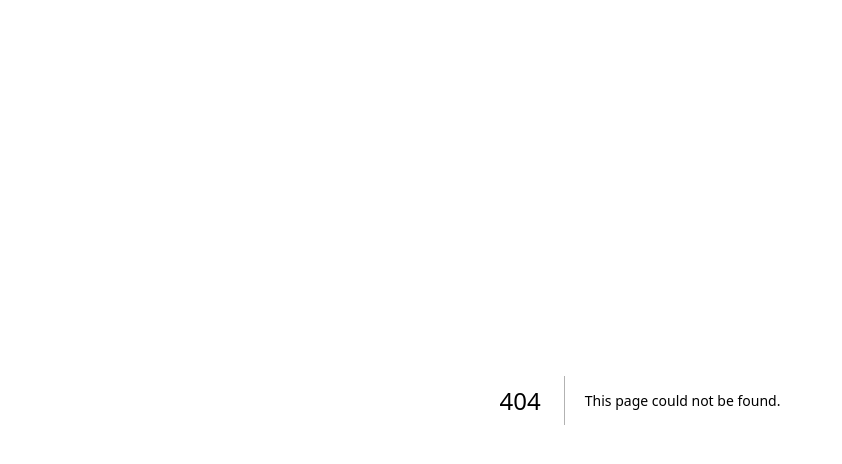
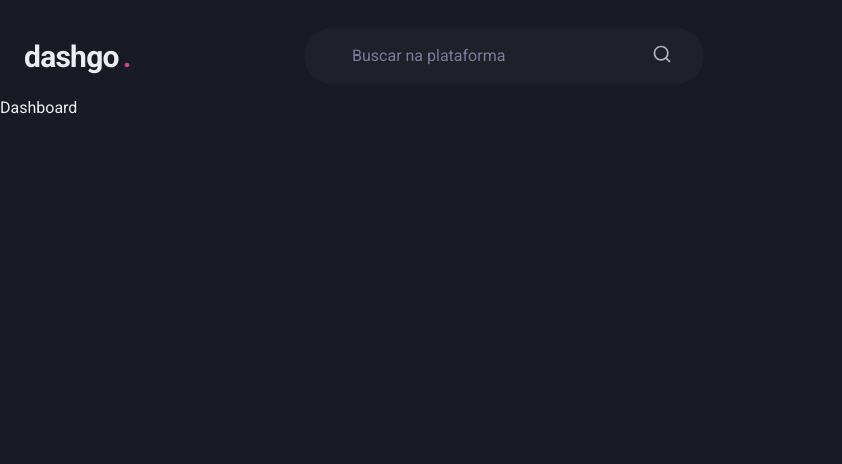
Before and after one commit to lnabesima/dashgo, a Next.js app: page /dashboard in a window 1280 px wide. Before the commit this address had no page. Shown: the top 464 px of the page, without its empty margins (0-842 px from the left). Built offline with nearby package versions, Linux system fonts and the light colour scheme.

Commit message:
feat: add search box to header

```diff
--- a/package.json
+++ b/package.json
@@ -22,6 +22,7 @@
     "next": "13.1.2",
     "react": "18.2.0",
     "react-dom": "18.2.0",
+    "react-icons": "^4.7.1",
     "typescript": "4.9.4"
   }
 }
--- /dev/null
+++ b/src/components/Header.tsx
@@ -0,0 +1,48 @@
+import { Flex, Input, Text, Icon } from '@chakra-ui/react';
+import { RiSearchLine } from 'react-icons/ri';
+
+const Header = () => {
+  return (
+    <Flex
+      as='header'
+      w='100%'
+      maxW={1480}
+      h='20'
+      mx='auto'
+      mt='4'
+      px='6'
+      align='center'>
+      <Text fontSize='3xl' fontWeight='bold' letterSpacing='tight' w='64'>
+        dashgo
+        <Text as='span' ml='1' color='pink.500'>
+          .
+        </Text>
+      </Text>
+
+      <Flex
+        as='label'
+        flex='1'
+        py='4'
+        px='8'
+        ml='6'
+        maxW={400}
+        alignSelf='center'
+        color='gray.200'
+        position='relative'
+        bg='gray.800'
+        borderRadius='full'>
+        <Input
+          color='gray.50'
+          variant='unstyled'
+          px='0'
+          mx='4'
+          placeholder='Buscar na plataforma'
+          _placeholder={{ color: 'gray.400' }}
+        />
+        <Icon as={RiSearchLine} fontSize='20' />
+      </Flex>
+    </Flex>
+  );
+};
+
+export { Header };
--- /dev/null
+++ b/src/pages/dashboard.tsx
@@ -0,0 +1,10 @@
+import { Header } from '@/components/Header';
+
+export default function Dashboard() {
+  return (
+    <>
+      <Header />
+      <h1>Dashboard</h1>
+    </>
+  );
+}
```
Also changed, not shown: src/components/Form/Input.tsx (added, +32 -0 lines), src/pages/index.tsx (+5 -40 lines), 2 other files (tests, documents, lock files or other folders).
